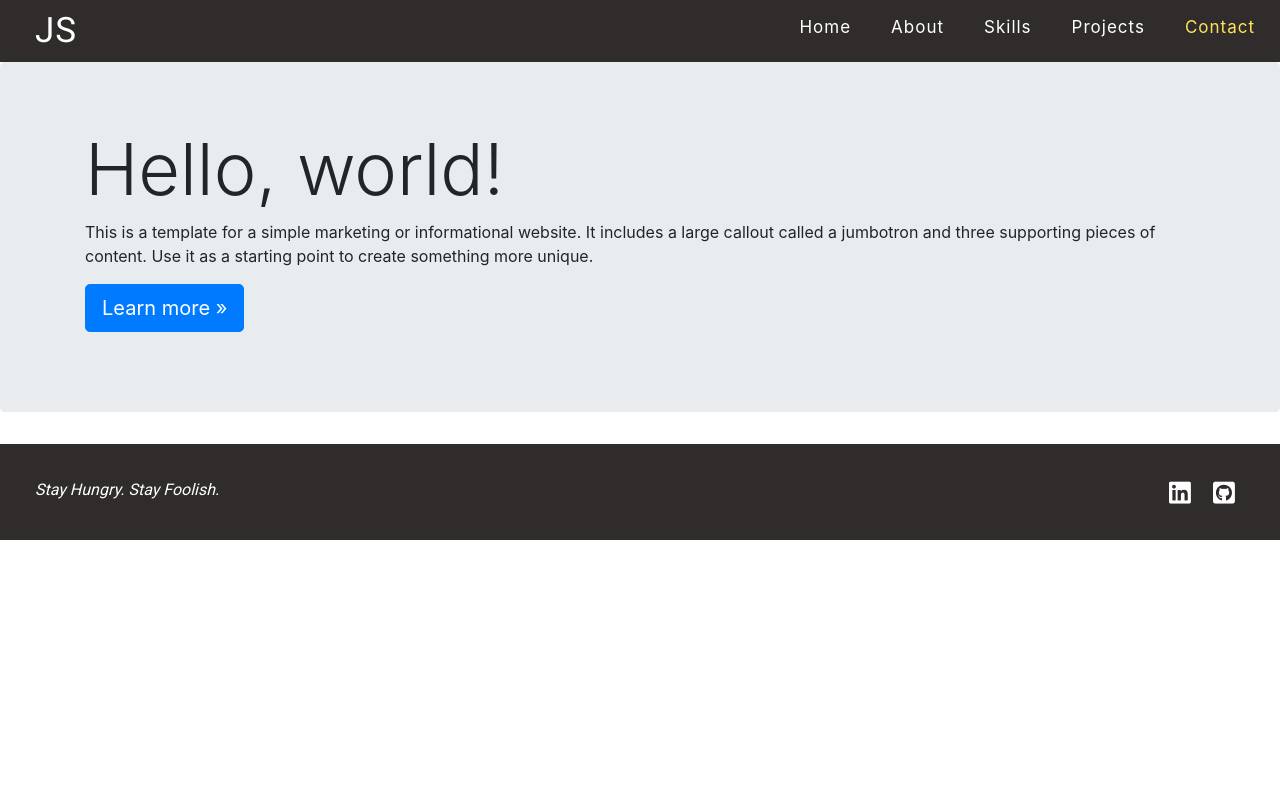
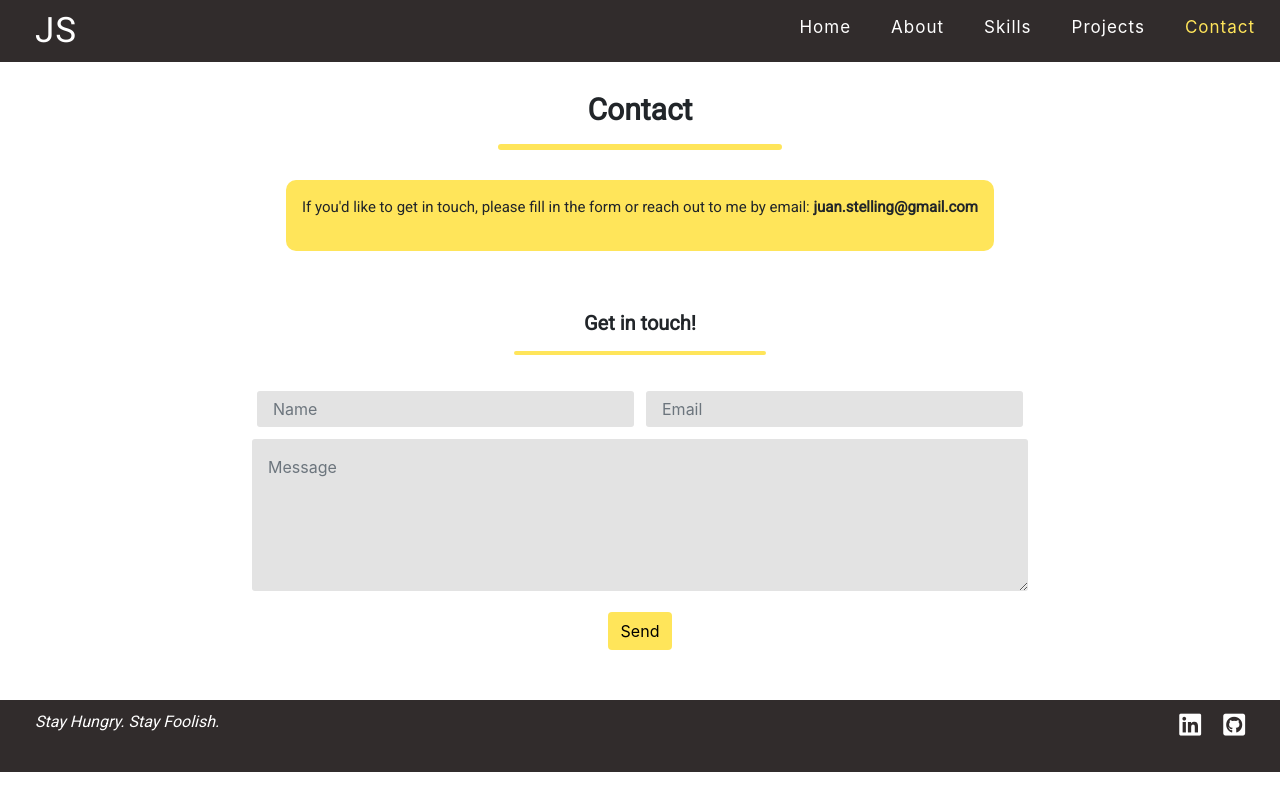
Before and after one commit to Code-Institute-Submissions/MS1_portfolio_website, a plain HTML site: page contact.html in a window 1280 px wide. Drawn offline with nearby package versions, Linux system fonts and the light colour scheme.

Commit message:
added contactform and design in contact.html

```diff
--- a/assets/css/style.css
+++ b/assets/css/style.css
@@ -1,16 +1,56 @@
 @import url('https://fonts.googleapis.com/css2?family=Roboto&display=swap:100, 200, 300, 400, 500, 600, 700');
 
-/*---------------- Colors */
+/*-------------------------------------Colors */
 
 .bg-color-logo {
     background-color: #312C2C;
-
 }
 
-/*---------------- Heading */
+.bg-color-white {
+    background-color:#fff;
+}
+
+.bg-color-yellow {
+    background-color: #FFE55A;
+}
+
+/*-------------------------------------Special paddings/margins/text */
+
+h2, h3 p {
+    margin: 0;
+}
+
+
+.yellow-line {
+    border: 3px solid #FFE55A;
+    border-radius: 5px;
+    text-align: center;
+    width: 25%;
+}
+
+.yellow-line-short {
+    border: 2px solid #FFE55A;
+    border-radius: 5px;
+    text-align: center;
+    max-width: 20%;
+}
+
+.upper-section {
+    width: 100%;
+    border-radius: 0;
+    padding: 0;
+    margin-top: 20px;
+    margin-bottom: 20px;
+}
+
+/*------------------------------------- Heading */
 
 header {
     margin: 0;
+}
+
+.header-space {
+    margin-bottom: 30px;
 }
 
 .menucontainer {
@@ -75,22 +115,20 @@ li#about {
     color: #FFE55A;
 }
 
-/*---------------- Navbar mobile */
+/*------------------------------------- Navbar mobile */
 
 .navbar {
     background-color: #312C2C;
     padding: 0;
     display: flex;
     justify-content: space-between;
+    margin-bottom: 30px;
 }
 
 
 .navbar-collapse {
-    -ms-flex-preferred-size: 100%;
     flex-basis: 100%;
-    -ms-flex-positive: 1;
     flex-grow: 1;
-    -ms-flex-align: center;
     align-items: center;
     margin-bottom: 10px;
 }
@@ -106,6 +144,10 @@ li#about {
 .navbar-light .navbar-brand {
     color: #fff;
 }
+
+.navbar-light .navbar-brand:hover {
+    color: #fff;
+    }
 
 .fa-1x {
 font-size: 1.5rem;
@@ -149,7 +191,7 @@ cursor: pointer;
     letter-spacing: 1px;
 }
 
-/*---------------- Footer */
+/*------------------------------------- Footer */
 
 footer {
     background-color: #312C2C;
@@ -157,6 +199,7 @@ footer {
     font-family: "roboto", sans-serif;
     min-height: 70px;
     margin: 0;
+    margin-top: 30px;
 }
 
 footer p {
@@ -186,22 +229,74 @@ footer i{
     font-size: 10px;
 }
 
-/*---------------- Media Queries Footer */
+/*------------------------------------- Contact */
 
-@media (min-width: 768px)
-.mt-md-0, .my-md-0 {
-    margin-top: 20px!important;
+
+.display-3 {
+    font-family: "roboto", sans-serif;
+    font-size: 30px;
+    font-weight: bold;
+    text-align: center;
 }
 
-@media (min-width: 768px)
-.col-md-6 {
-    -ms-flex: 0 0 50%;
-    flex: 0 0 50%;
-    max-width: 50%;
+.display-4{
+    font-family: "roboto", sans-serif;
+    font-size: 20px;
+    font-weight: 600;
 }
 
-@media (min-width: 768px) {
-    .social-links{
-        float: right;
-    }
+.contact-intro {
+    height: 10px;
+    border-radius: 10px;
+    padding: 1em 1em;
+    margin: auto;
+    margin-bottom: 40px;
+    margin-top: 30px;
+    display: table;
 }
+
+.contact-text {
+    font-family: "roboto", sans-serif;
+    font-size: 15px;
+    text-align: center;
+}
+
+#contact-space{
+    margin: 20px;
+}
+
+/*------------------------------------- Contact Form */
+
+.center-form {
+    padding-top: 10px;
+    margin: 0 auto;
+    max-width: 60%;
+}
+
+.form-control{
+    background-color:#E3E3E3;
+    border-color: transparent;
+    padding: 1em 1em;
+    margin-top: 5px;
+    margin-bottom: 5px;
+}
+
+.button-position {
+    margin: auto;
+}
+
+button[type="sumbit"] {
+    margin-top: 15px;
+    margin-bottom: 20px;
+    color: #000;
+    background-color: #FFE55A;
+    border-color: transparent;
+
+}
+
+/* in the W3C CSS validator it was a phrase error
+.btn-secondary:hover {
+    color: #fff;
+    background-color: #312C2C;
+
+    */
--- a/contact.html
+++ b/contact.html
@@ -48,9 +48,7 @@
             <!-- Links -->
             <ul class="navbar-nav mr-auto">
               <li class="nav-item active">
-                <a class="nav-link" href="index.html"
-                  >Home</a
-                >
+                <a class="nav-link" href="index.html">Home</a>
               </li>
               <li class="nav-item">
                 <a class="nav-link" href="#">About</a>
@@ -62,7 +60,9 @@
                 <a class="nav-link" href="#">Projects</a>
               </li>
               <li class="nav-item">
-                <a class="nav-link" href="contact.html">Contact<span class="sr-only">(current)</span></a>
+                <a class="nav-link" href="contact.html"
+                  >Contact<span class="sr-only">(current)</span></a
+                >
               </li>
             </ul>
             <!-- Links -->
@@ -74,7 +74,7 @@
 
       <!-- end Mobile navbar  -->
 
-      <div class="d-none d-md-block">
+      <div class="d-none d-md-block header-space">
         <div class="row">
           <div class="col-md-12 bg-color-logo">
             <div class="col">
@@ -114,30 +114,89 @@
     </header>
 
     <section>
-    <div class="jumbotron">
-    <div class="container">
-      <h1 class="display-3">Hello, world!</h1>
-      <p>This is a template for a simple marketing or informational website. It includes a large callout called a jumbotron and three supporting pieces of content. Use it as a starting point to create something more unique.</p>
-      <p><a class="btn btn-primary btn-lg" href="#" role="button">Learn more &raquo;</a></p>
-    </div>
-  </div>
+      <div class="jumbotron bg-color-white upper-section">
+        <div class="container">
+          <h2 class="display-3">Contact</h2>
+          <hr class="yellow-line" />
+        </div>
+      </div>
 
+      <div class="jumbotron bg-color-yellow contact-intro">
+        <p class="contact-text">
+          If you'd like to get in touch, please fill in the form or reach out to
+          me by email:<b> juan.stelling@gmail.com</b>
+        </p>
+      </div>
+      <div class="row bg-color-contact">
+        <div class="col">
+        <div id="contact-space">
+          <h3 class="display-4 text-center">
+            Get in touch!
+          </h3>
+          <hr class="yellow-line-short" />
+          </div>
+          <div class="center-form">
+            <form>
+             <div class="form-row">
+                <div class="col">
+                <input
+                  type="text"
+                  name="name"
+                  id="fullname"
+                  class="form-control"
+                  placeholder="Name"
+                  required
+                />
+                </div>
+                <div class="col">
+                <input
+                  type="email"
+                  name="email"
+                  id="emailaddress"
+                  class="form-control"
+                  placeholder="Email"
+                  required
+                />
+                </div>
+
+                <textarea
+                  rows="5"
+                  name="projectsummary"
+                  id="projectsummary"
+                  class="form-control"
+                  placeholder="Message"
+                  required
+                ></textarea>
+
+                <div class="form-row button-position">
+              <div class="col">
+              <button type="sumbit" class="btn btn-secondary">Send</button>
+              </div>
+              </div>
+              </div>
+            </form>
+          </div>
+        </div>
+      </div>
 
     </section>
 
-    <footer class="page-footer font-small teal pt-4">
-      <div class="container-fluid text-center text-md-left">
+    <footer class="container-fluid page-footer">
+      <div class="text-centert">
         <div class="row">
-          <div class="col-md-6 mt-md-0 mt-3">
+          <div class="col-md-6 mt-md-0 mt-3  text-md-left">
             <p><em>Stay Hungry. Stay Foolish.</em></p>
           </div>
 
           <hr class="clearfix w-100 d-md-none pb-3" />
 
-          <div class="col-md-6 mb-md-0 mb-3">
+          <div class="col-md-6 mb-md-0 mb-3 text-md-right">
             <ul class="list-inline social-links">
               <li class="list-inline-item">
-                <a target="_black" href="https://www.linkedin.com/in/juan-stelling-80058b92/">
+                <a
+                  target="_black"
+                  href="https://www.linkedin.com/in/juan-stelling-80058b92/"
+                >
                   <i class="fab fa-linkedin" aria-hidden="true"></i>
                   <span class="sr-only">LinkedIn</span>
                 </a>
```
